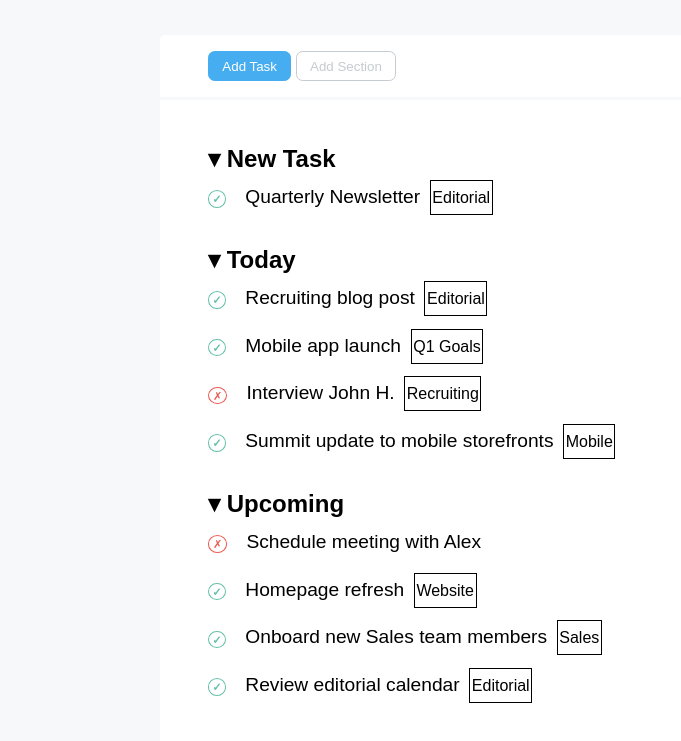
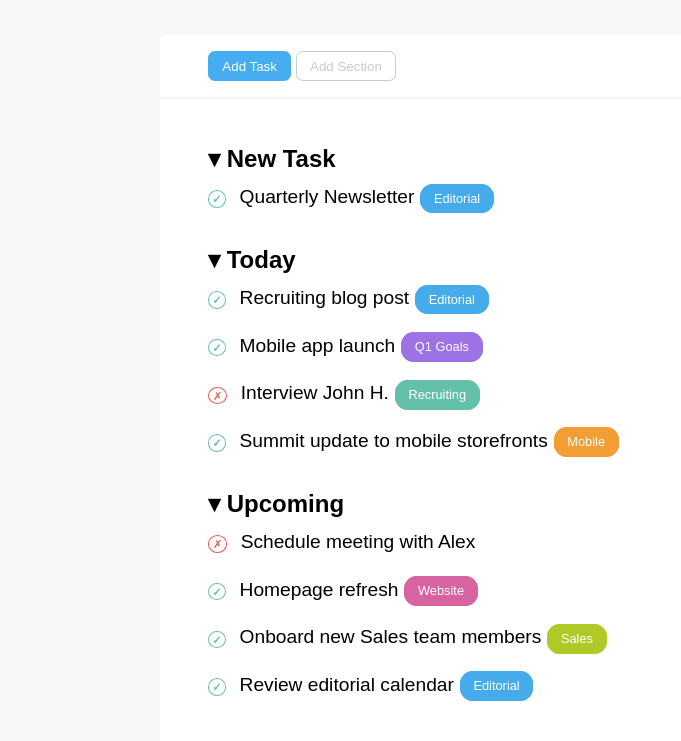
Before and after one commit to alestucci/html-css-toboolist, a plain HTML site: page index.html in a window 1280 px wide. Shown: the part 73-814 px from the top of the page, without its empty margins (0-681 px from the left). Drawn offline with Linux system fonts and the light colour scheme.

Commit message:
Formattazione tag

```diff
--- a/css/style.css
+++ b/css/style.css
@@ -80,8 +80,8 @@ li {
 }
 
 .list-element {
-    padding-left: 1em;
-    padding-right: .5em;
+    padding-left: .7em;
+    padding-right: .3em;
     font-size: 1.2em;
     font-weight: 500;
 }
@@ -92,6 +92,35 @@ li {
 .mobile,
 .website,
 .sales {
-    padding: .5em .1em;
-    border: 1px solid black;
+    font-size: 0.8em;
+    color: #ffffff;
+    padding: .5em 1em;
+    border: 1px solid;
+    border-radius: 1em;
 }
+
+.editorial {
+    background-color: #45abea;
+    border-color: #45abea;
+}
+
+.q1-goals {
+    background-color: #9c72e4;
+    border-color: #9c72e4;
+}
+.recruiting {
+    background-color: #64c0a9;
+    border-color: #64c0a9;
+}
+.mobile {
+    background-color: #f29e33;
+    border-color: #f29e33;
+}
+.website {
+    background-color: #d863a1;
+    border-color: #d863a1;
+}
+.sales {
+    background-color: #b0c926;
+    border-color: #b0c926;
+}
```
